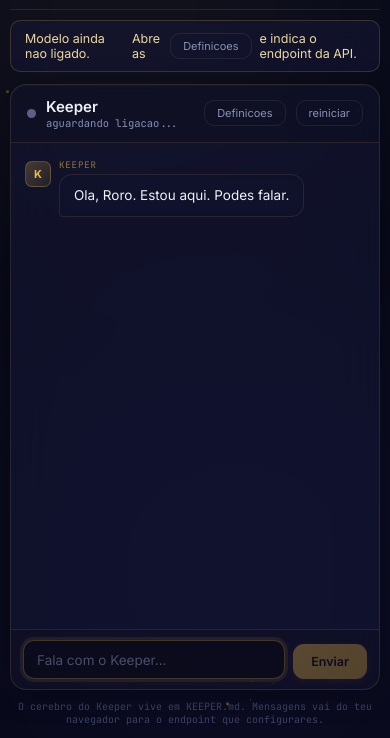
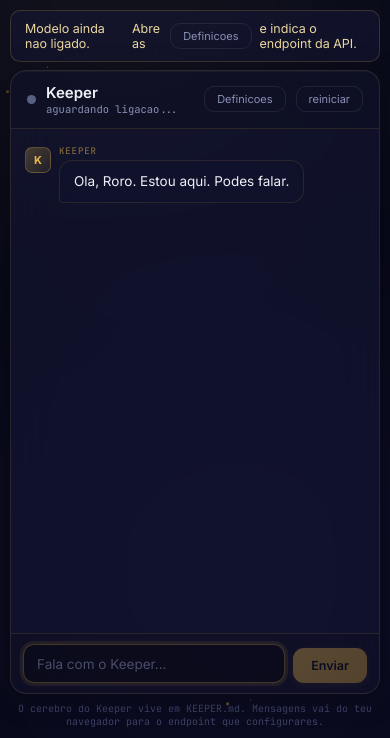
Before and after one commit to rodrigogoncalvespereira2026-dev/keeper, a website: page index.html in a window 390 px wide. Shown: the part 106-844 px from the top of the page. Drawn offline with Linux system fonts and the light colour scheme.

Commit message:
fix mobile layout: body fixed, app height 100dvh, flex min-height

```diff
--- a/index.html
+++ b/index.html
@@ -36,14 +36,12 @@
 
     /* ========== RESET & BASE ========== */
     *, *::before, *::after { box-sizing: border-box; margin: 0; padding: 0; }
-    html, body { height: 100%; }
+    html { height: 100%; -webkit-text-size-adjust: 100%; }
     body {
+      height: 100%;
       background: var(--bg);
       color: var(--ink);
       font-family: 'Inter', -apple-system, BlinkMacSystemFont, sans-serif;
-      display: flex;
-      flex-direction: column;
-      min-height: 100dvh;
       overflow: hidden;
     }
 
@@ -79,7 +77,8 @@
       position: relative; z-index: 1;
       max-width: 860px; margin: 0 auto; width: 100%;
       display: flex; flex-direction: column;
-      padding: 0 20px;
+      padding: 0 16px;
+      height: 100vh;
       height: 100dvh;
     }
 
@@ -169,7 +168,7 @@
 
     /* ========== CHAT ========== */
     .chat {
-      flex: 1; display: flex; flex-direction: column;
+      flex: 1 1 0; display: flex; flex-direction: column;
       min-height: 0;
       background: var(--glass);
       border: 1px solid var(--glass-border);
@@ -389,10 +388,13 @@
     /* ========== RESPONSIVE ========== */
     @media (max-width: 640px) {
       .app { padding: 0 10px; }
+      .hero { padding: 14px 0 10px; }
       .hero-title { font-size: 20px; }
       .hero-sub { font-size: 11.5px; }
       .msg-body { max-width: 85%; }
       .msg-avatar { width: 26px; height: 26px; font-size: 11px; border-radius: 7px; }
+      .chat { margin: 8px 0 0; }
+      .footer { padding: 8px 0 10px; }
     }
   </style>
 </head>
```
